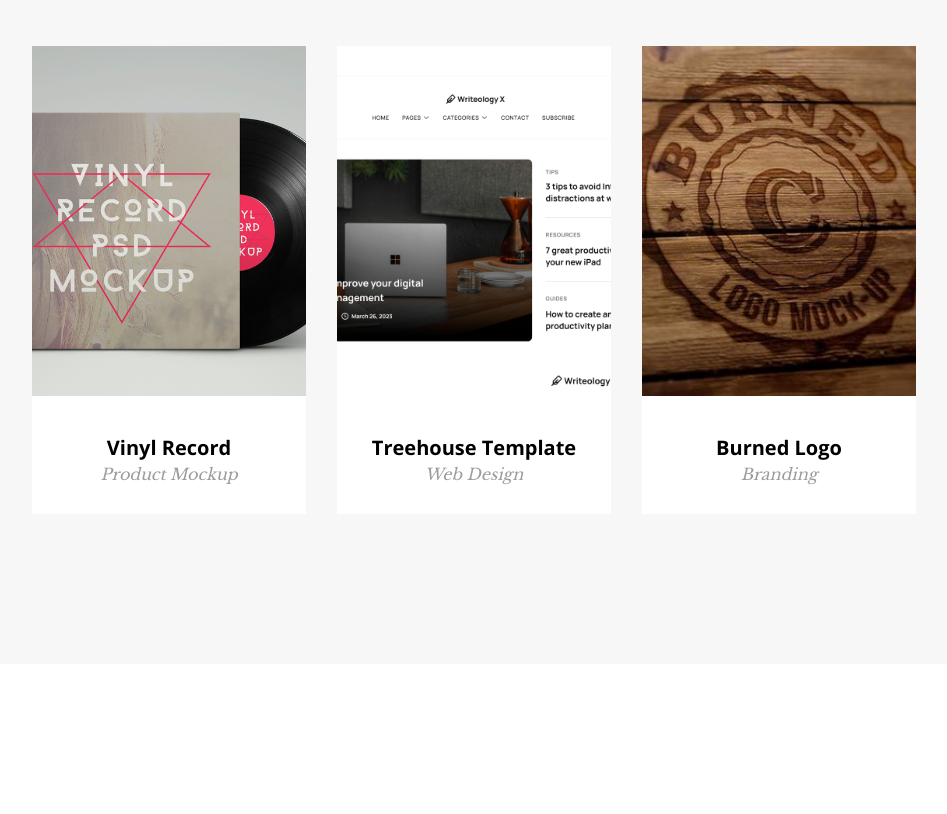
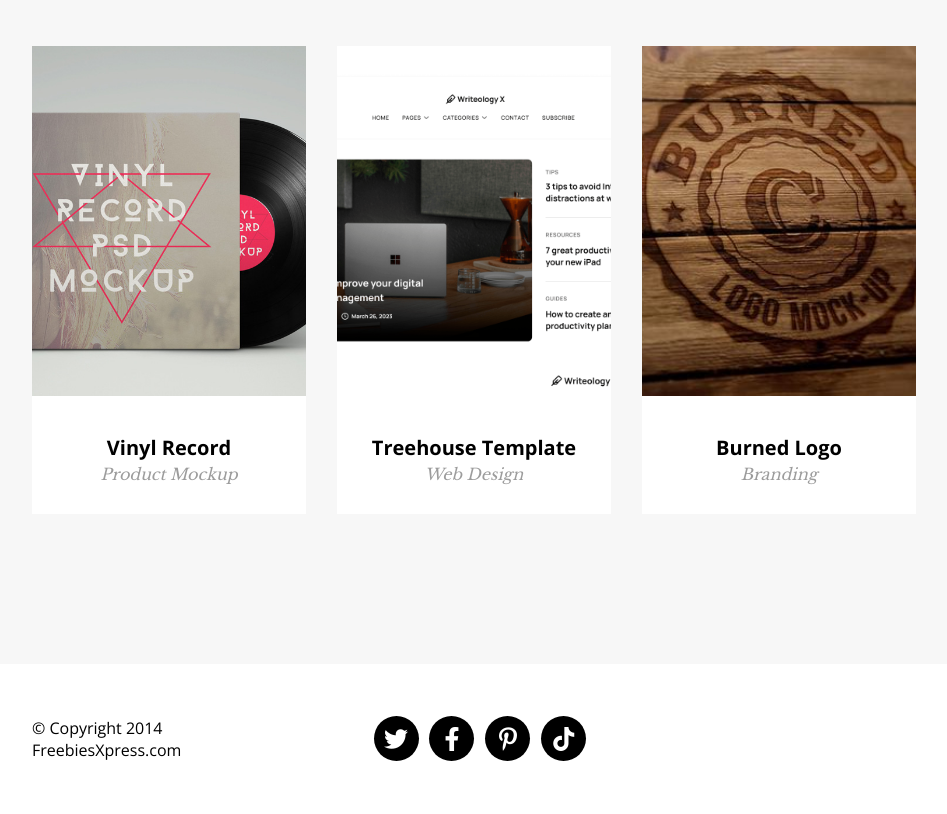
Before and after one commit to ACCeler94/project-4, a website: page index.html in a window 1280 px wide. Shown: the part 2357-3171 px from the top of the page, without its empty margins (166-1113 px from the left). Before the commit the page ends 3021 px from the top, so only its background shows below. Drawn offline with nearby package versions, Linux system fonts and the light colour scheme.

Commit message:
Add footer

```diff
--- a/index.html
+++ b/index.html
@@ -127,5 +127,36 @@
                 </div>
             </div>
         </section>
+        <footer>
+            <div class="container">
+                <div class="row footer-row">
+                    <div class="col-4 copyright-text">
+                        <p>© Copyright 2014 FreebiesXpress.com</p>
+                    </div>
+                    <div class="col-8 socials">
+                        <a href="#">
+                          <div class="icon">
+                            <i class="fa-brands fa-twitter"></i>
+                          </div>
+                        </a>
+                        <a href="#">
+                          <div class="icon">
+                            <i class="fa-brands fa-facebook-f"></i>
+                          </div>
+                        </a>
+                        <a href="#">
+                          <div class="icon">
+                            <i class="fa-brands fa-pinterest-p"></i>
+                          </div>
+                        </a>
+                        <a href="#">
+                          <div class="icon">
+                            <i class="fa-brands fa-tiktok"></i>
+                          </div>
+                        </a>
+                    </div>
+                </div>
+            </div>
+        </footer>
     </body>
 </html>
--- a/sass/style.scss
+++ b/sass/style.scss
@@ -231,3 +231,42 @@ nav {
         }
     }
 }
+
+/* Footer */
+
+footer {
+
+    .footer-row {
+        height: 150px;
+        align-items: center;
+    }
+
+    .socials {
+
+        display: flex;
+        padding-left: 5%;
+
+        a {
+            margin: 0 1%;
+            text-decoration: none;
+        }
+
+        .icon {
+            display: flex;
+            background-color: #000;
+            height: 45px;
+            width: 45px;
+            align-items: center;
+            justify-content: center;
+            border-radius: 50%;
+
+        i {
+            color: #fff;
+            font-size: 24px;
+        }
+
+        }
+
+
+    }
+}
```
Also changed, not shown: css/style.css, 1 other file.
